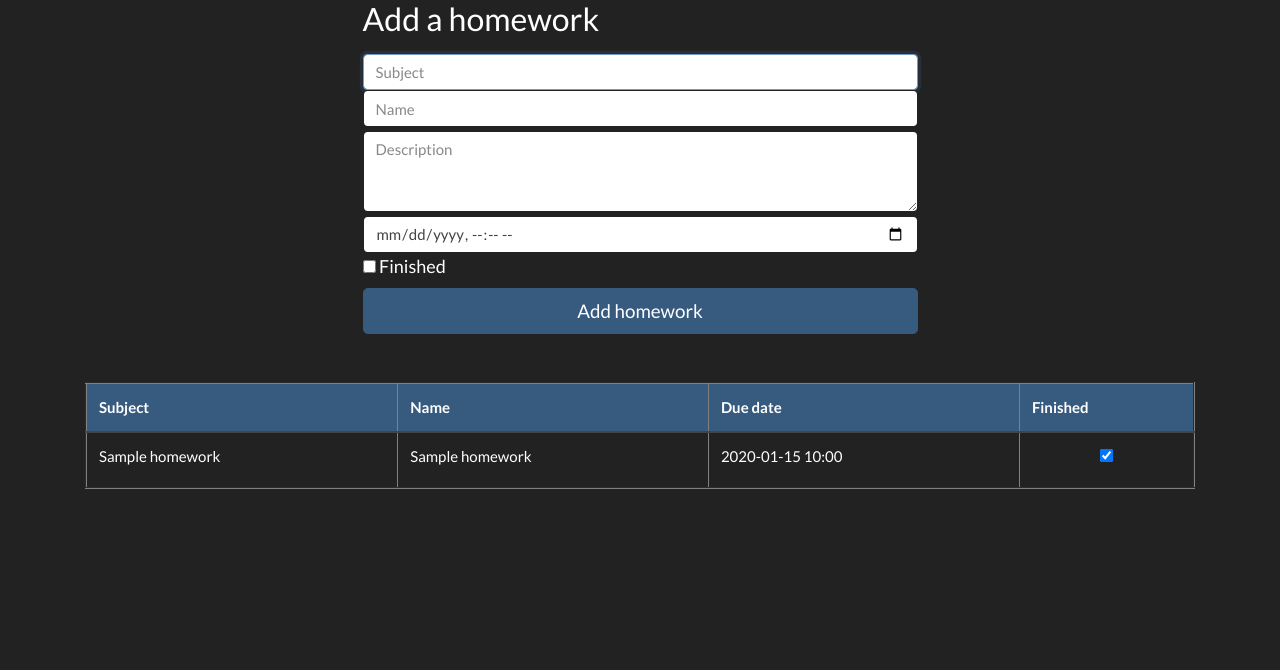
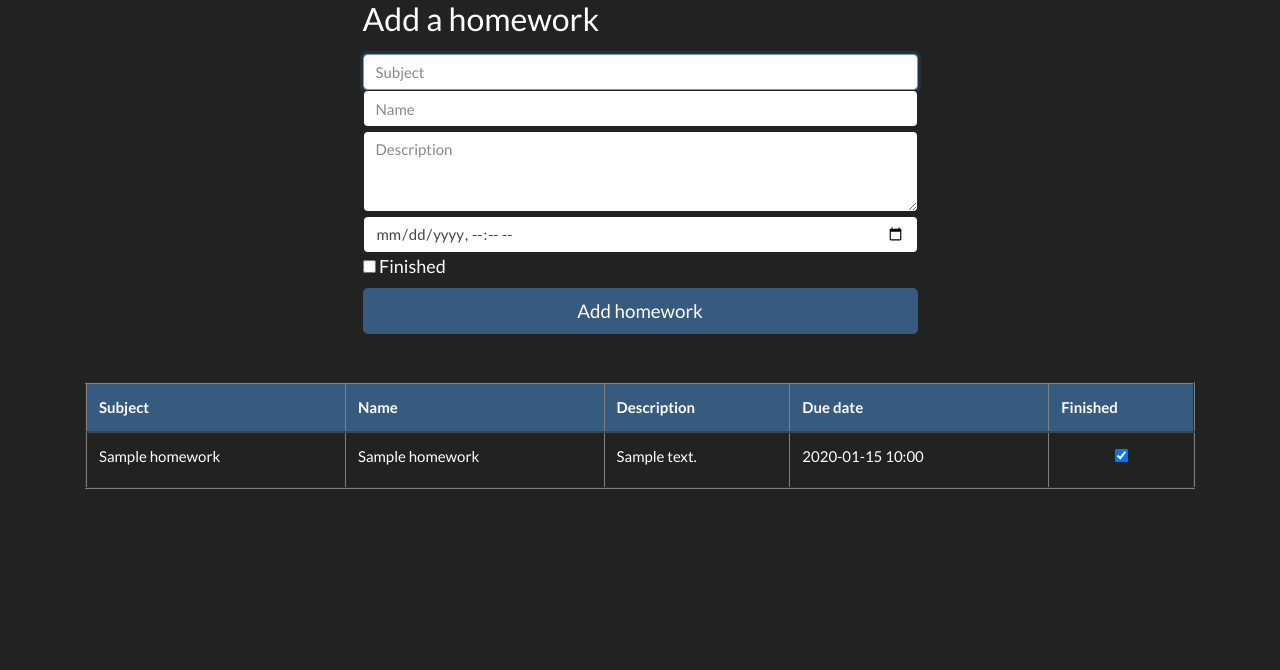
Before and after one commit to takos22/timathon-for-students, a Django app: template website/templates/homework.html in a window 1280 px wide. Shown: the part 210-880 px from the top of the page. Run offline with Django 3.2, Linux system fonts and the light colour scheme; tables that the repository leaves empty hold one stand-in row (values such as "Sample post"); the template is opened without the code that fills it: values that come from a table or form of the project are taken from there, most other values are stand-ins (such as "Sample title", 1, 10 or a date in 2020); data that the repository does not hold is empty; some libraries are stand-ins or nearby versions.

Commit message:
Update homework

```diff
--- a/website/static/js/homework.js
+++ b/website/static/js/homework.js
@@ -41,6 +41,7 @@ function success(result, status, xhr) {
   tr.innerHTML = `
           <td>${result.subject}</td>
           <td>${result.name}</td>
+          <td>${result.description}</td>
           <td>${dateStr}</td>
           <td class="text-center">
             <div class="checkbox">
--- a/website/templates/homework.html
+++ b/website/templates/homework.html
@@ -62,6 +62,7 @@
           <tr>
             <th>Subject</th>
             <th>Name</th>
+            <th>Description</th>
             <th>Due date</th>
             <th>Finished</th>
           </tr>
@@ -70,6 +71,7 @@
         <tr>
           <td>{{ homework.subject }}</td>
           <td>{{ homework.name }}</td>
+          <td>{{ homework.description }}</td>
           <td>{{ homework.due_date|date:'Y-m-d H:i' }}</td>
           <td class="text-center">
             <div class="checkbox">
```
